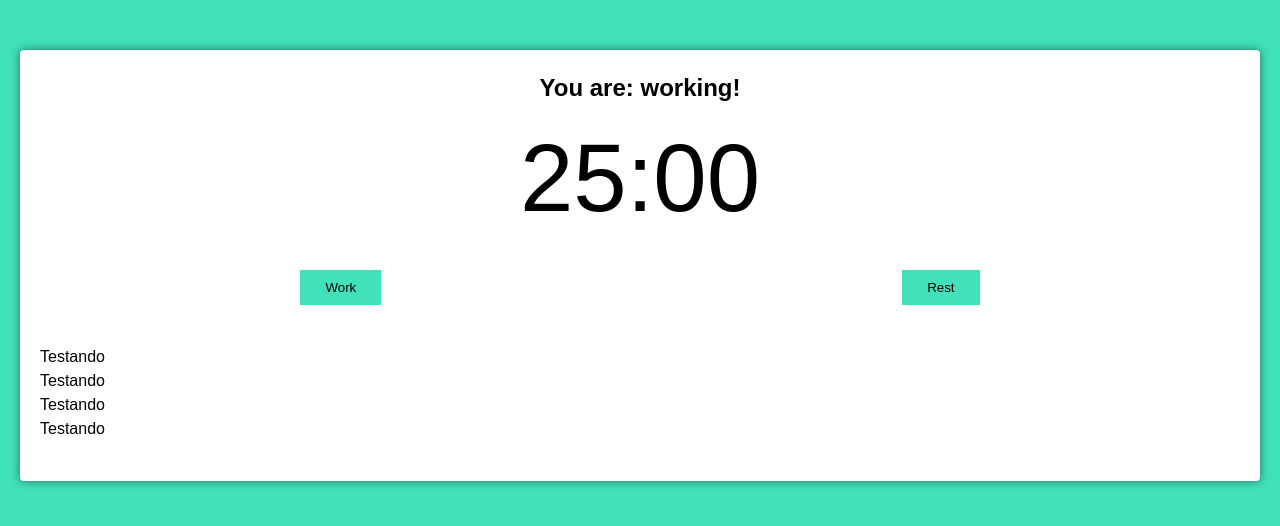
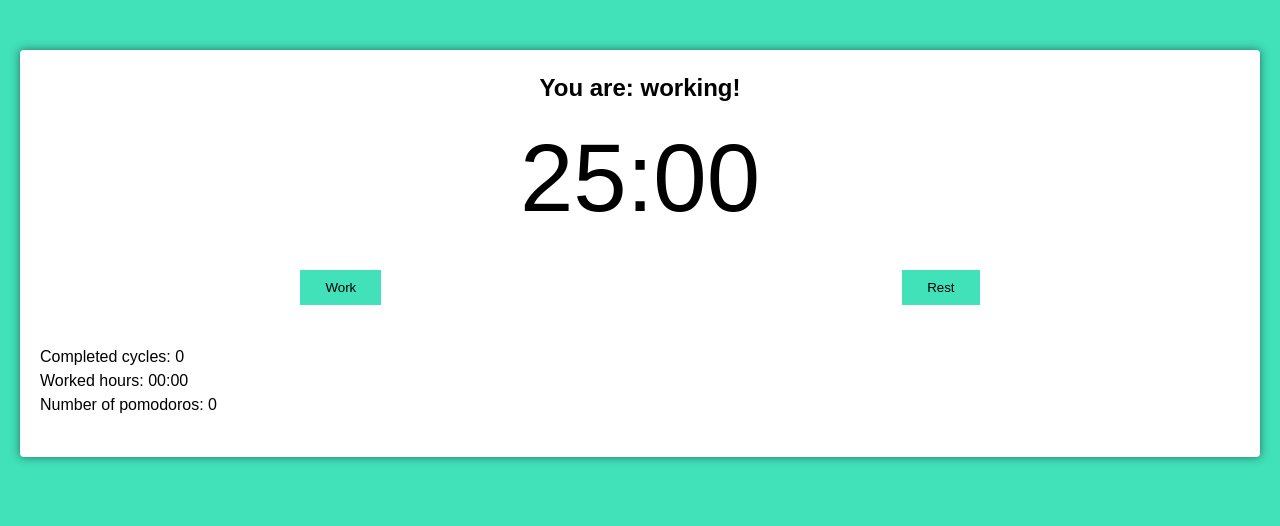
Before and after one commit to LuscaKF/pomodoroApp, a React (Create React App) app: page / in a window 1280 px wide. Shown: the top 526 px of the page. Built offline with nearby package versions, Linux system fonts and the light colour scheme.

Commit message:
Iniciando a lógica do pomodoro

```diff
--- a/src/components/pomodoro-timer.tsx
+++ b/src/components/pomodoro-timer.tsx
@@ -1,7 +1,16 @@
-import React, { useEffect } from 'react';
+import React, { useEffect, useState } from 'react';
 import { useInterval } from '../hooks/use-interval';
 import { Button } from './button';
 import { Timer } from './timer';
+import { secondsToTime } from '../utils/second-to-time';
+
+// eslint-disable-next-line @typescript-eslint/no-var-requires
+const clockAlarm = require('../sounds/clock-alarm-8761.mp3')
+// eslint-disable-next-line @typescript-eslint/no-var-requires
+const beepWarning = require('../sounds/beep-warning-6387.mp3')
+
+const audioStartWorking = new Audio(beepWarning);
+const audioStopWorking = new Audio(clockAlarm);
 
 interface Props {
   pomodoroTime: number;
@@ -11,15 +20,15 @@ interface Props {
 }
 
 export function PomodoroTimer(props: Props): JSX.Element {
-  const [mainTime, setMainTime] = React.useState(props.pomodoroTime);
-  const [timeCounting, setTimeCounting] = React.useState(false);
-  const [working, setWorking] = React.useState(false);
-  const [resting, setResting] = React.useState(false);
+  const [mainTime, setMainTime] = useState(props.pomodoroTime);
+  const [timeCounting, setTimeCounting] = useState(false);
+  const [working, setWorking] = useState(false);
+  const [resting, setResting] = useState(false);
+  const [cyclesQtdManager, setCyclesQtdManager] = useState(new Array(props.cycles - 1).fill(true));
 
-  useEffect(() => {
-    if (working) document.body.classList.add('working');
-    if (resting) document.body.classList.remove('working');
-  }, [working]);
+  const [completedCycles, setCompletedCycles] = useState(0);
+  const [fullWorkingTime, setFullWorkingTime] = useState(0);
+  const [numberOfPomodoros, setNumberOfPomodoros] = useState(0);
 
   useInterval(
     () => {
@@ -33,7 +42,7 @@ export function PomodoroTimer(props: Props): JSX.Element {
       setWorking(true);
       setResting(false);
       setMainTime(props.pomodoroTime);
-
+      audioStartWorking.play()
     }
 
     const configureRest = (Long: boolean) => {
@@ -46,7 +55,39 @@ export function PomodoroTimer(props: Props): JSX.Element {
       } else {
         setMainTime(props.shortRestTime);
       }
+
+      audioStopWorking.play()
     };
+
+    useEffect(() => {
+      if (working) document.body.classList.add('working');
+      if (resting) document.body.classList.remove('working');
+
+      if (mainTime > 0) return;
+
+      if (working && cyclesQtdManager.length > 0) {
+        configureRest(false);
+        cyclesQtdManager.pop();
+      } else if (working && cyclesQtdManager.length <= 0) {
+        configureRest(true);
+        setCyclesQtdManager(new Array(props.cycles - 1).fill(true));
+        setCompletedCycles(completedCycles + 1);
+      }
+
+      if (working) setNumberOfPomodoros(numberOfPomodoros + 1);
+      if (resting) configureWork();
+    }, [
+      working,
+      resting,
+      mainTime,
+      configureRest,
+      cyclesQtdManager,
+      setCompletedCycles,
+      configureWork,
+      numberOfPomodoros,
+      props.cycles,
+      completedCycles
+    ]);
 
   return (
     <div className='pomodoro'>
@@ -65,10 +106,9 @@ export function PomodoroTimer(props: Props): JSX.Element {
       </div>
 
       <div className="details">
-        <p>Testando</p>
-        <p>Testando</p>
-        <p>Testando</p>
-        <p>Testando</p>
+        <p>Completed cycles: {completedCycles}</p>
+        <p>Worked hours: {secondsToTime(fullWorkingTime)}</p>
+        <p>Number of pomodoros: {numberOfPomodoros}</p>
       </div>
     </div>
   );
```
Also changed, not shown: 2 other files (tests, documents, lock files or other folders).
